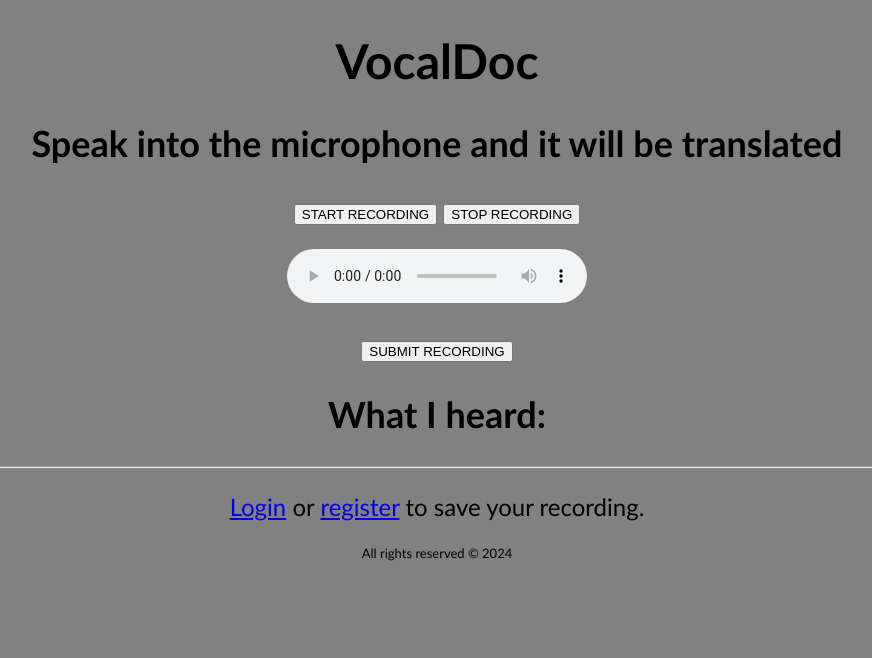
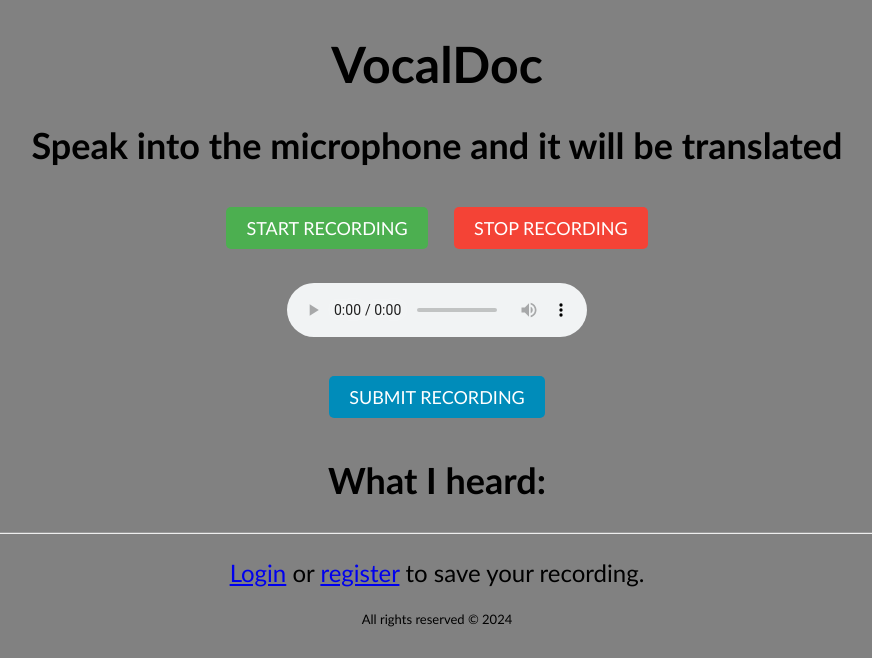
Before and after one commit to juicewar/VocalDoc, a Flask app: page / in a window 1280 px wide. Shown: the top 658 px of the page, without its empty margins (203-1075 px from the left). Run offline with Flask 3, Linux system fonts and the light colour scheme.

Commit message:
Button changes css

```diff
--- a/static/style.css
+++ b/static/style.css
@@ -1,23 +1,43 @@
-body { color: black;
-	background-color: #818181;
-	font: 24px Trebuchet MS, sans-serif;
-	/*line-height: 2.5;*/
-	text-align: center;
+body {
+    color: black;
+    background-color: #818181;
+    font: 24px Trebuchet MS, sans-serif;
+    text-align: center;
 }
 
 h1 {
-    size: 50px;
-    text-align: center
+    font-size: 50px; /* Correct property is font-size, not size */
+    text-align: center;
+    margin-bottom: 20px; /* Adds space below the h1 */
 }
 
+/* Common styles for buttons to avoid repetition */
+.button {
+    font-size: 18px;
+    font-family: Trebuchet MS, sans-serif;
+    color: white;
+    padding: 10px 20px;
+    border: none;
+    border-radius: 5px;
+    cursor: pointer;
+    margin: 10px; /* Adds space around buttons */
+    transition: background-color 0.3s ease; /* Smooth transition for background color */
+}
+
+/* Individual button styles */
 #btnStart {
-
+    background-color: #4CAF50; /* Green */
 }
 
 #btnStop {
-
+    background-color: #f44336; /* Red */
 }
 
 #btnSubmit {
+    background-color: #008CBA; /* Blue */
+}
 
+/* Hover effects for buttons */
+.button:hover {
+    opacity: 0.8; /* Slight transparency on hover */
 }
--- a/templates/index.html
+++ b/templates/index.html
@@ -8,10 +8,10 @@
 {% block header %}VocalDoc{% endblock %}
 {% block content %}
     <h2>Speak into the microphone and it will be translated</h1>
-    <button id="btnStart">START RECORDING</button>
-    <button id="btnStop">STOP RECORDING</button>
+    <button id="btnStart" class = "button">START RECORDING</button>
+    <button id="btnStop" class = "button">STOP RECORDING</button>
     <p><audio id="audioRecording" controls></audio></p>
-    <p><button id="btnSubmit">SUBMIT RECORDING</button></p>
+    <p><button id="btnSubmit" class = "button">SUBMIT RECORDING</button></p>
 
     <h2>What I heard:</h2>
     <p id="transcribedSpeech"></p>
```
